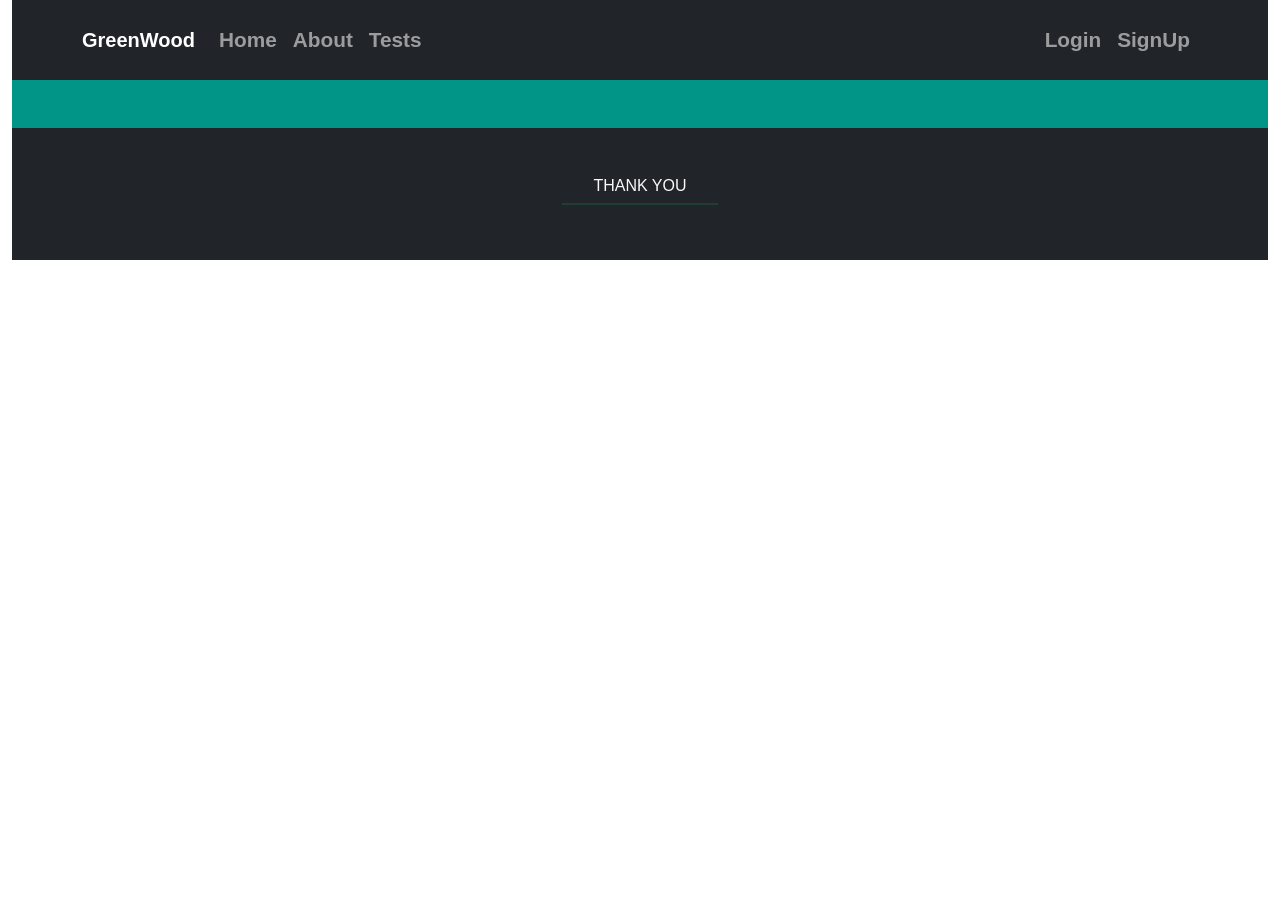
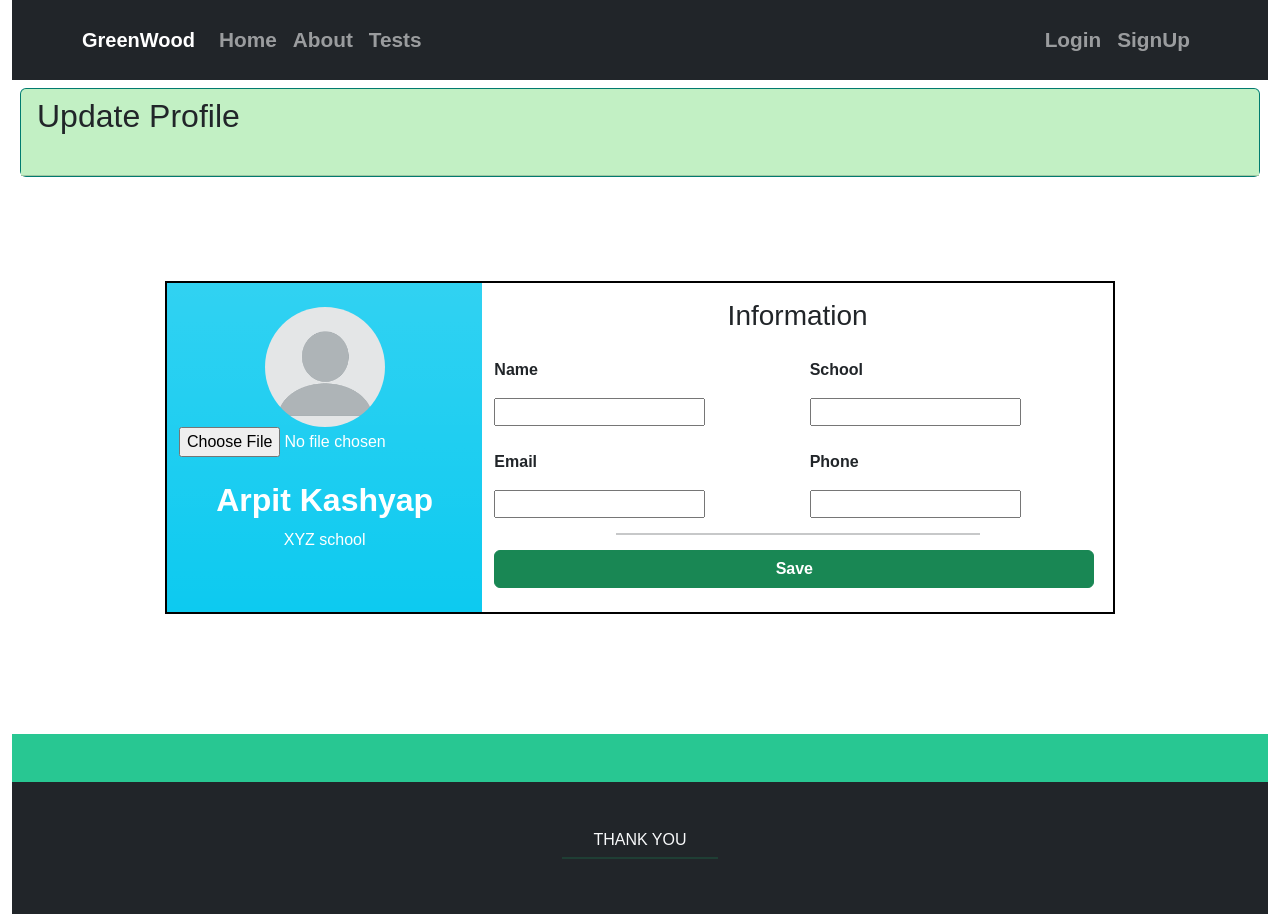
Before and after one commit to Astro3321/greenwood, a React (Create React App) app: page /UpdateProfile in a window 1280 px wide. Before the commit the page ends 800 px from the top, so only its background shows below. Built offline with nearby package versions, Linux system fonts and the light colour scheme; no server answers; a web font is replaced by a local one.

Commit message:
Add UpdateProfile Page

```diff
--- a/src/App.js
+++ b/src/App.js
@@ -9,6 +9,8 @@ import Login from "./components/Login"
 import Signup from "./components/Signup"
 import About from "./components/About"
 import Assessment from "./components/Assessment"
+import UpdateProfile from "./components/UpdateProfile"
+import RecentTest from "./components/RecentTest"
 
 export default function App() {
 	const fontStyles = {
@@ -46,8 +48,10 @@ export default function App() {
 					<Route path="/profile" element={<Profile />}></Route> Profile
 					<Route path="/about" element={<About />}></Route> About
 					<Route path="/tests" element={<Assessment />}></Route> Assessment
+					<Route path="/UpdateProfile" element={<UpdateProfile/>}></Route> UpdateProfile
+					<Route path="/RecentTest" element={<RecentTest/>}></Route> UpdateProfile
 				</Routes>
-				<Footer/>
+				<Footer />
 			</AuthProvider>
 		</Router>
 
--- a/src/components/Footer.js
+++ b/src/components/Footer.js
@@ -1,10 +1,11 @@
 import React from 'react'
 
 export default function Footer(props) {
+
   return (
     <div>
       <footer className="page-footer bg-dark">
-        <div  style={{background:"#019587"}}>
+        <div  style={{background:"#28c792"}}>
             <div className="container">
                 <div className="row py-4 d-flex align-items-center">
                     <div className="col-md-12 text-center">
--- a/src/components/RecentTest.js
+++ b/src/components/RecentTest.js
@@ -1,6 +1,7 @@
 import React from 'react'
 
 export default function RecentTest(props) {
+
   return (
     <div>
       <div className="recent-grid">
--- /dev/null
+++ b/src/components/UpdateProfile.js
@@ -0,0 +1,67 @@
+import React from 'react'
+// import CoverImg from "../images/CoverImg.png"
+
+export default function UpdateProfile(props) {
+    // const body = {
+    //     background: `linear-gradient(rgb(0,0,0,0.5),#28c792),url(${CoverImg}) no-repeat center center / cover`,
+    // }
+
+
+  return (
+    <div >
+        <div className="card">
+                <div className="card-header" style={{background: "#c2f0c4"}}>
+                    <h2>Update Profile</h2>
+                    {/* <button type='button' className='btn btn-success'> <strong>See All</strong> <span className="las la-arrow-right"></span></button> */} <br />
+                </div> </div>
+      <div className="container" >
+        <div className="row d-flex justify-content-center" >
+            <div className="col-md-10 mt-5 pt-5">
+                <div className="row z-depth-3" style={{border: "2px solid black"}}>
+                    <div className="col-sm-4 bg-info bg-gradient rounded-left" >
+                     <div className="card-block text-center text-white"> <br />
+                     <img src="profile.png" alt="" className='rounded-circle' width={120}/> <br />
+                     <input type="file" name="profilePic" id="ProfilePic" />
+                        <h2 className="font-weight-bold mt-4"><strong>Arpit Kashyap</strong></h2>
+                        <p>XYZ school</p>
+                        <i className="far fa-edit fa-2x mb-4"></i>
+                        </div>
+                    </div>
+                    <div className="col-sm-8 bg-white rounded-right">
+                        <h3 className="mt-3 text-center" style={{fontweight:"bold",}}>Information</h3>
+                        <hr className="badge-dark mt-0 w-25" />
+                        <div className="row">
+                            <div className="col-sm-6">
+                                <p className="font-weight-bold"><b>Name</b></p>
+                                <input type="text" name="name" id="name"  />
+                            </div>
+                            <div className="col-sm-6">
+                                <p className="font-weight-bold"><b>School</b></p>
+                                <input type="text" name="school" id="school" />
+                            </div>
+                        </div><br />
+
+
+                        <div className="row">
+                        <div className="col-sm-6">
+                                <p className="font-weight-bold"><b>Email</b></p>
+                                <input type="email" name="email" id="email" />
+                            </div>
+                            <div className="col-sm-6">
+                                <p className="font-weight-bold"><b>Phone</b></p>
+                                <input type="number" name="number" id="number" />
+                            </div>
+
+                        </div>
+                        <hr className="bg-dark" />
+                        <button type='button' className='btn btn-success' style={{width:"600px"}}> <strong>Save</strong> <span className="las la-arrow-left"></span></button> <br /><br />
+
+                    </div>
+                </div>
+            </div>
+        </div>
+      </div>
+      <br /><br /><br /><br /><br />
+    </div>
+  )
+}
```
